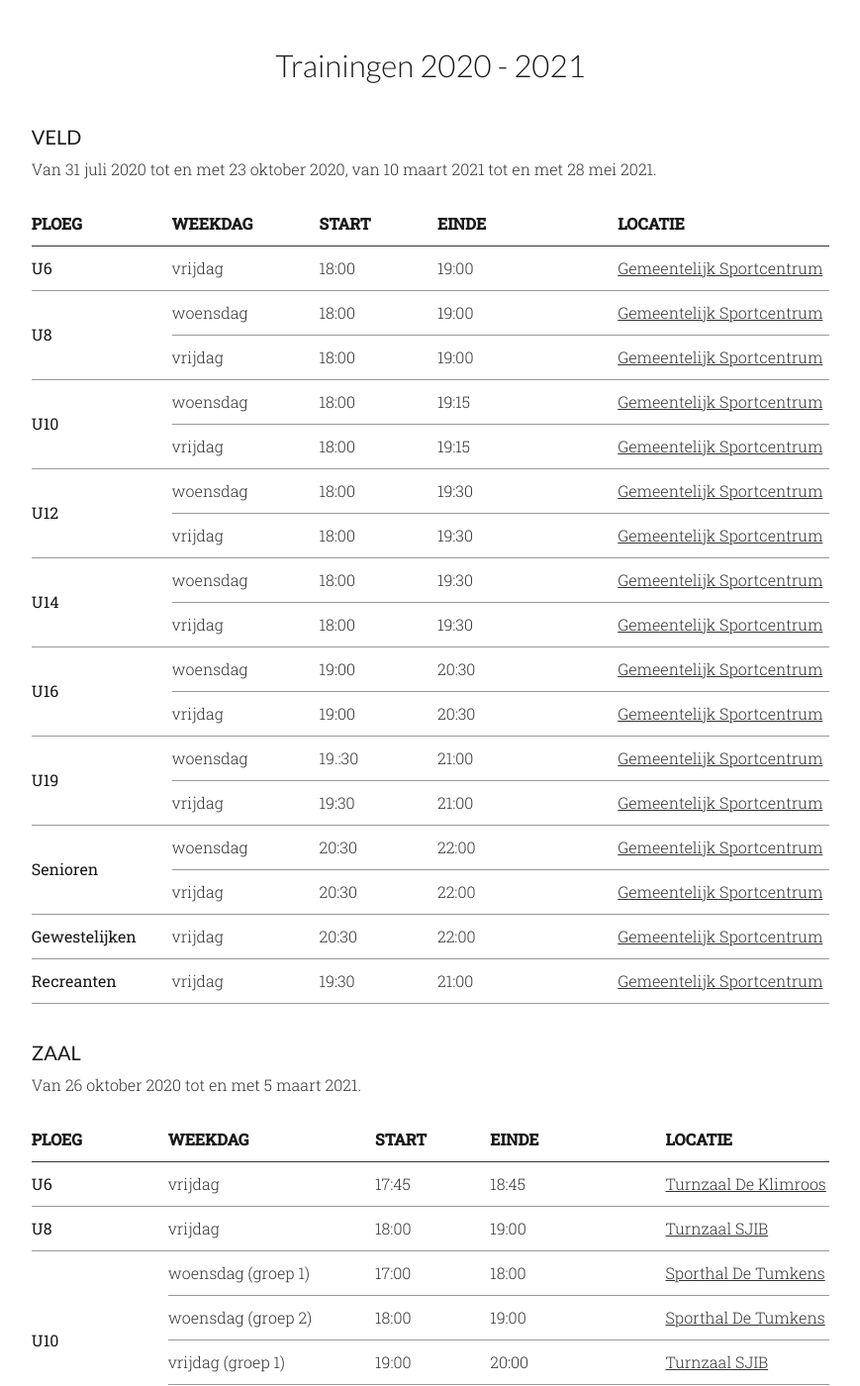
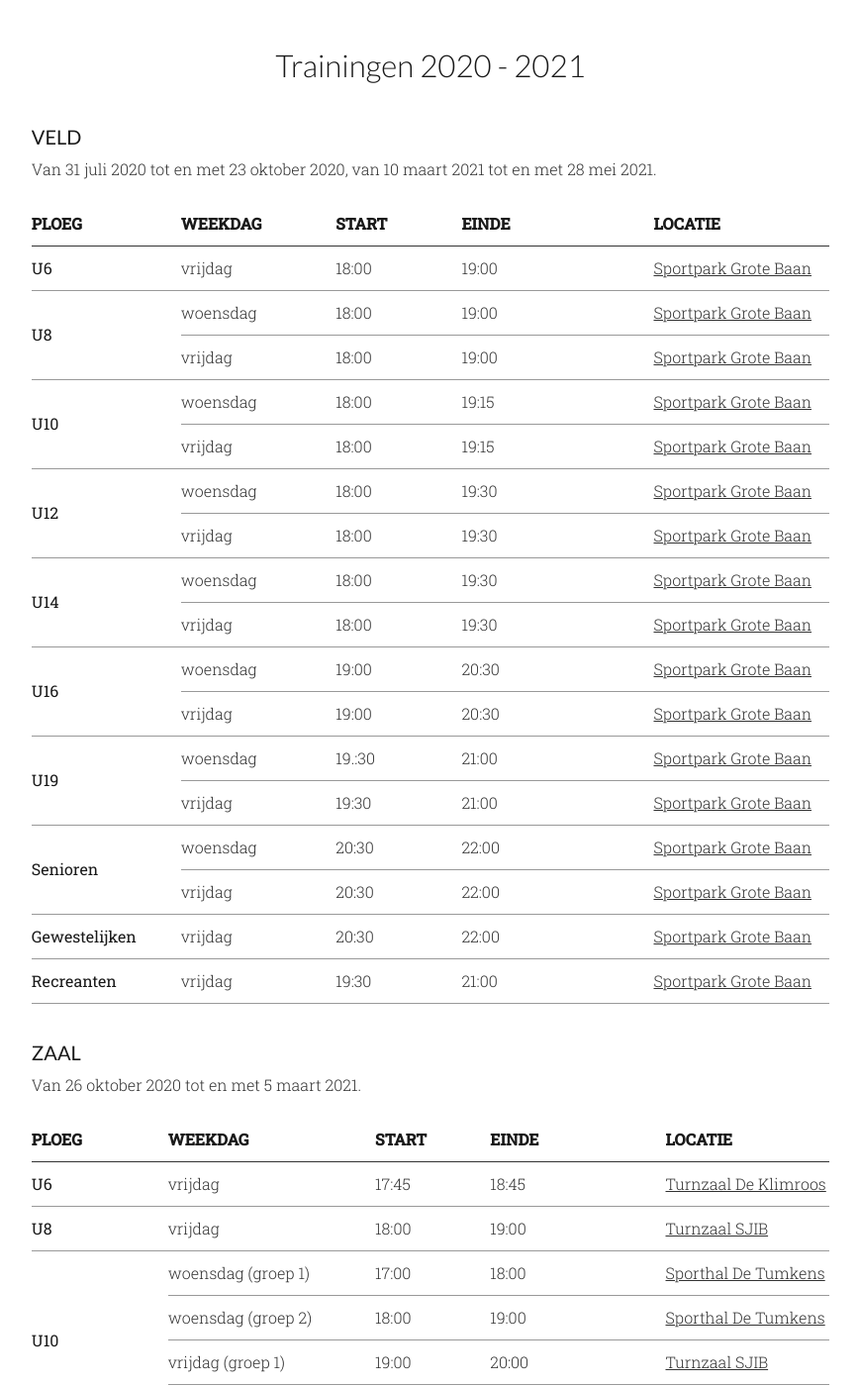
Before and after one commit to kcbj/kcbj.github.io, a Jekyll site: the page built from agenda/index.html, in a window 1280 px wide and 1400 px high, scrolled down 2396 px. Shown: the whole window at 99% size, without its empty margins (205-1074 px from the left). Built offline with Jekyll 4.4.1, drawn with Linux system fonts in a browser that asks for light colours; nearby versions of some CDN libraries; some of the changed text lies outside the part shown.

Commit message:
Renamed "Sportpark Grote Baan"

```diff
--- a/_data/locations.yml
+++ b/_data/locations.yml
@@ -2,7 +2,7 @@
 - id: grotebaan
   details: true
   featured: true
-  name: Gemeentelijk Sportcentrum
+  name: Sportpark Grote Baan
   games: true
   practice: true
   surface: Kunstgras
--- a/_locations/grotebaan.html
+++ b/_locations/grotebaan.html
@@ -2,7 +2,7 @@
 id: grotebaan
 details: true
 featured: true
-name: Gemeentelijk Sportcentrum
+name: Sportpark Grote Baan
 games: true
 practice: true
 surface: Kunstgras
@@ -21,5 +21,5 @@ images:
 - label: Kantine
   path: "/images/backgrounds/grotebaan03-mobile.jpg"
 order: 0
-title: Gemeentelijk Sportcentrum
+title: Sportpark Grote Baan
 ---
```
